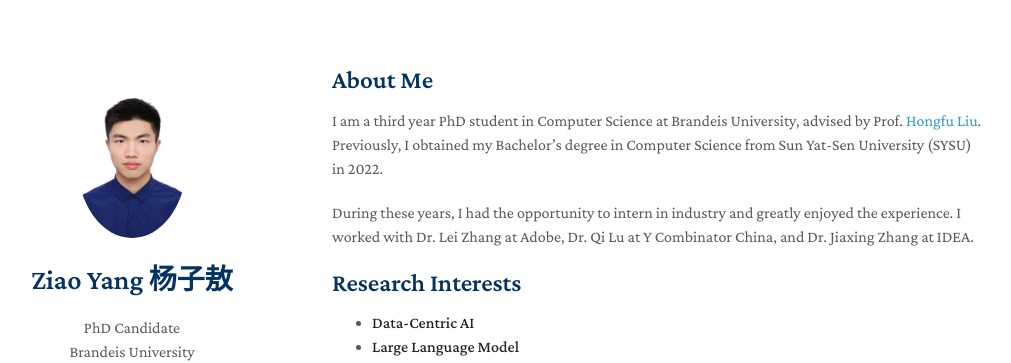
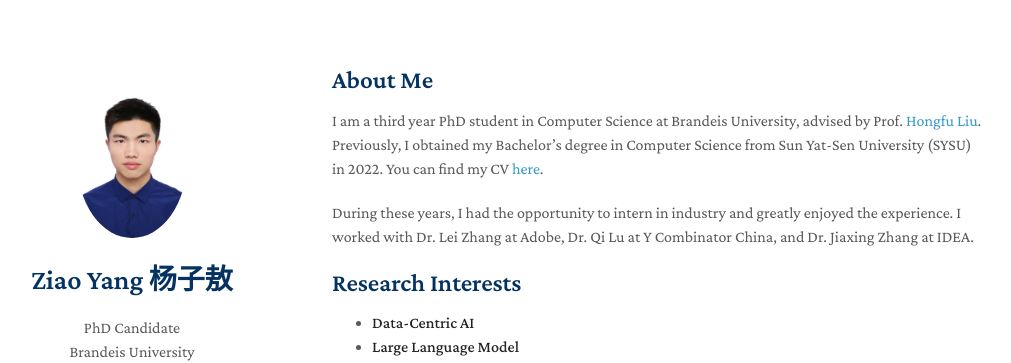
Before and after one commit to yangziao56/homepage, a Jekyll site: the page built from index.md, in a window 1280 px wide and 900 px high. Shown: the top 363 px of the window, without its empty margins (138-1149 px from the left). Built offline with Jekyll 4.4.1, drawn with Linux system fonts in a browser that asks for light colours; nearby versions of some CDN libraries; a style sheet for code colours, icons or effects is not loaded; our own code applies the rules of GitHub Pages for plain Markdown files.

Commit message:
Add CV link

```diff
--- a/index.md
+++ b/index.md
@@ -3,7 +3,7 @@ layout: homepage
 ---
 
 ## About Me
-I am a third year PhD student in Computer Science at Brandeis University, advised by Prof. [Hongfu Liu](https://hongfuliu.com). Previously, I obtained my Bachelor's degree in Computer Science from Sun Yat-Sen University (SYSU) in 2022.
+I am a third year PhD student in Computer Science at Brandeis University, advised by Prof. [Hongfu Liu](https://hongfuliu.com). Previously, I obtained my Bachelor's degree in Computer Science from Sun Yat-Sen University (SYSU) in 2022. You can find my CV <a href="/pdf/CV.pdf" target="_blank" rel="noopener">here</a>.
 
 During these years, I had the opportunity to intern in industry and greatly enjoyed the experience. I worked with Dr. Lei Zhang at Adobe, Dr. Qi Lu at Y Combinator China, and Dr. Jiaxing Zhang at IDEA.
 
```
Also changed, not shown: 1 other file.
